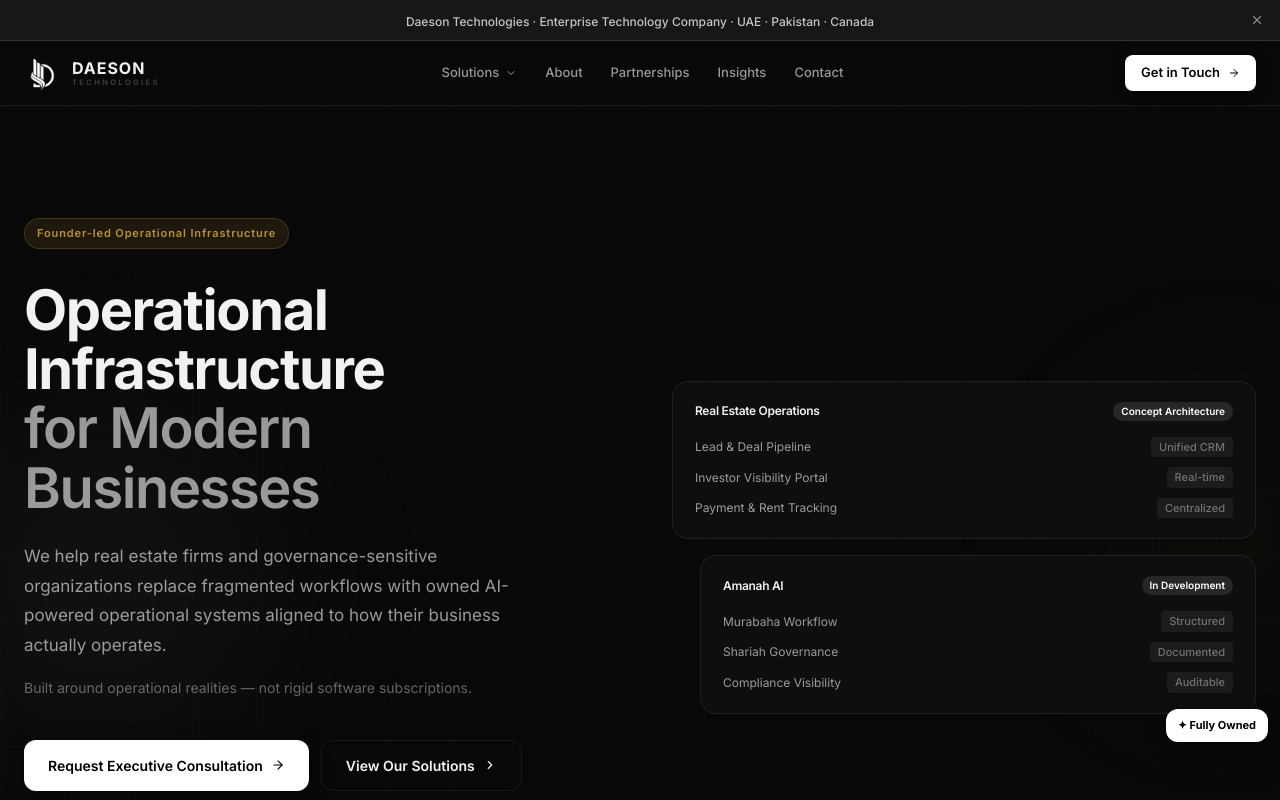
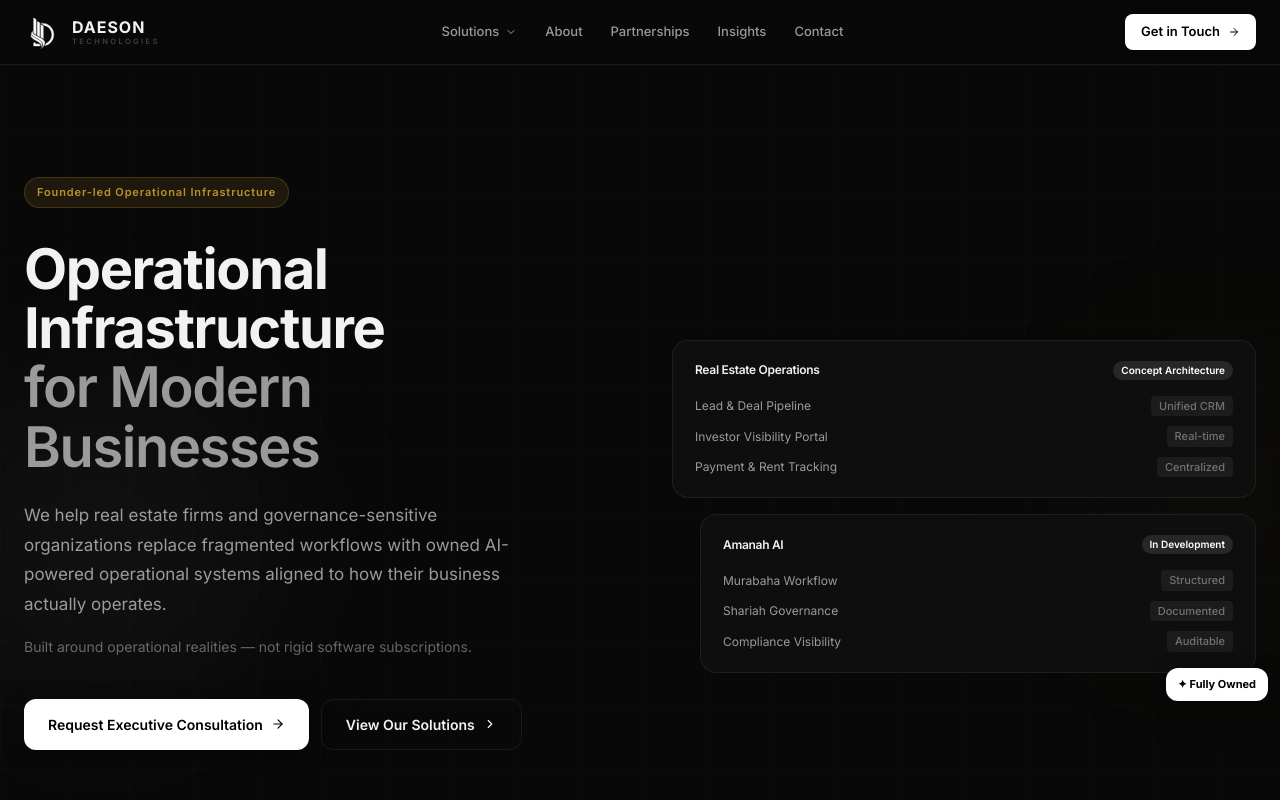
Before and after one commit to usmanh333/Daeson, a Next.js app: page / in a window 1280 px wide. Shown: the top 800 px of the page. Built offline with nearby package versions, Linux system fonts and the light colour scheme.

Commit message:
all changes

```diff
--- a/components/CTA.tsx
+++ b/components/CTA.tsx
@@ -56,7 +56,7 @@
                 boxShadow: "0 4px 28px rgba(0, 0, 0, 0.4)",
               }}
               onMouseEnter={e => ((e.currentTarget as HTMLElement).style.backgroundColor = "#D4D4D4")}
-              onMouseLeave={e => ((e.currentTarget as HTMLElement).style.backgroundColor = "#FFFFFF")}
+              onMouseLeave={e => ((e.currentTarget as HTMLElement).style.backgroundColor = "")}
             >
               <Calendar size={16} />
               Schedule Executive Consultation
--- a/components/Footer.tsx
+++ b/components/Footer.tsx
@@ -21,20 +21,20 @@
 ];
 
 const recognition = [
-  { label: "Clutch Profile", href: "https://clutch.co", external: true },
-  { label: "GoodFirms", href: "https://goodfirms.co", external: true },
-  { label: "Google Partner", href: "#", external: false },
+  { label: "Clutch Profile", href: "https://clutch.co/profile/daeson-technologies?_gl=1*15609kd*_gcl_au*MTExMzIyNjA3OC4xNzc5NDY4MzQ3*FPAU*MTExMzIyNjA3OC4xNzc5NDY4MzQ3*_ga*OTM1NzgzODI0LjE3NzEwOTcyMzQ.*_ga_D0WFGX8X3V*czE3ODMyNDcyOTgkbzE5JGcxJHQxNzgzMjQ3MzI3JGozMSRsMCRoMjExMDYzOTk5Mw..*_fplc*ODUzMiUyRlU1MnBNd2ElMkYlMkZ6dFBqUiUyQnlsUW5seDZqSiUyRllHZm1BVGtCU3o5VVhobGJ6bXN5TW45T05KZDZDTFVpT05OVEs4VG5wQllRcXQwb2QlMkJ2MVFVbjlwZHJWb0N3bW5pQzBPMEdpa2xQSHdnU2RQWFZjc2NPSFBkOWthWmRBJTNEJTNE", external: true },
+  { label: "GoodFirms", href: "https://www.goodfirms.co/company/daeson-technologies", external: true },
+  { label: "Google Partner", href: "https://www.google.com/partner", external: true },
   { label: "Press Coverage", href: "/pr", external: false },
 ];
 
 const markets = ["UAE & GCC", "Saudi Arabia", "Canada", "United States", "United Kingdom", "Pakistan"];
 
 const badgeImages = [
-  { src: "/clutch.png", alt: "Clutch", href: "https://clutch.co" },
-  { src: "/goodfirm.png", alt: "GoodFirms", href: "https://goodfirms.co" },
-  { src: "/google-reviews-logo.png", alt: "Google Reviews", href: null },
-  { src: "/Trustpilot.png", alt: "Trustpilot", href: null },
-  { src: "/Designrush.png", alt: "DesignRush", href: null },
+  { src: "/clutch.png", alt: "Clutch", href: "https://clutch.co/profile/daeson-technologies?_gl=1*15609kd*_gcl_au*MTExMzIyNjA3OC4xNzc5NDY4MzQ3*FPAU*MTExMzIyNjA3OC4xNzc5NDY4MzQ3*_ga*OTM1NzgzODI0LjE3NzEwOTcyMzQ.*_ga_D0WFGX8X3V*czE3ODMyNDcyOTgkbzE5JGcxJHQxNzgzMjQ3MzI3JGozMSRsMCRoMjExMDYzOTk5Mw..*_fplc*ODUzMiUyRlU1MnBNd2ElMkYlMkZ6dFBqUiUyQnlsUW5seDZqSiUyRllHZm1BVGtCU3o5VVhobGJ6bXN5TW45T05KZDZDTFVpT05OVEs4VG5wQllRcXQwb2QlMkJ2MVFVbjlwZHJWb0N3bW5pQzBPMEdpa2xQSHdnU2RQWFZjc2NPSFBkOWthWmRBJTNEJTNE" },
+  { src: "/goodfirm.png", alt: "GoodFirms", href: "https://www.goodfirms.co/company/daeson-technologies" },
+  { src: "/google-reviews-logo.png", alt: "Google Reviews", href: "https://www.google.com/reviews/daeson-technologies" },
+  { src: "/Trustpilot.png", alt: "Trustpilot", href: "https://www.trustpilot.com/verify/daeson-technologies" },
+  { src: "/Designrush.png", alt: "DesignRush", href: "https://www.designrush.com/agency/profile/daeson-technologies" },
 ];
 
 export default function Footer() {
@@ -95,13 +95,13 @@
               Enterprise technology company building owned AI-powered infrastructure. Founder-built. Workflow-first. No subscriptions.
             </p>
             <a
-              href="mailto:info@daesontechagency.online"
+              href="mailto:info@daesontechnologies.online"
               className="text-[12px] transition-colors"
               style={{ color: "rgba(255,255,255,0.35)" }}
               onMouseEnter={e => ((e.currentTarget as HTMLElement).style.color = "rgba(255,255,255,0.75)")}
               onMouseLeave={e => ((e.currentTarget as HTMLElement).style.color = "rgba(255,255,255,0.35)")}
             >
-              info@daesontechagency.online
+              info@daesontechnologies.online
             </a>
           </div>
 
--- a/components/Navbar.tsx
+++ b/components/Navbar.tsx
@@ -82,7 +82,7 @@
   return (
     <>
       {/* Announcement Bar */}
-      {announced && (
+      {/* {announced && (
         <div
           className="w-full text-center py-2 px-4 relative"
           style={{ background: "rgba(255,255,255,0.06)", borderBottom: "1px solid rgba(255,255,255,0.12)" }}
@@ -102,7 +102,7 @@
             <X size={14} />
           </button>
         </div>
-      )}
+      )} */}
 
       <header
         className="sticky top-0 left-0 right-0 z-50 transition-all duration-300"
```
